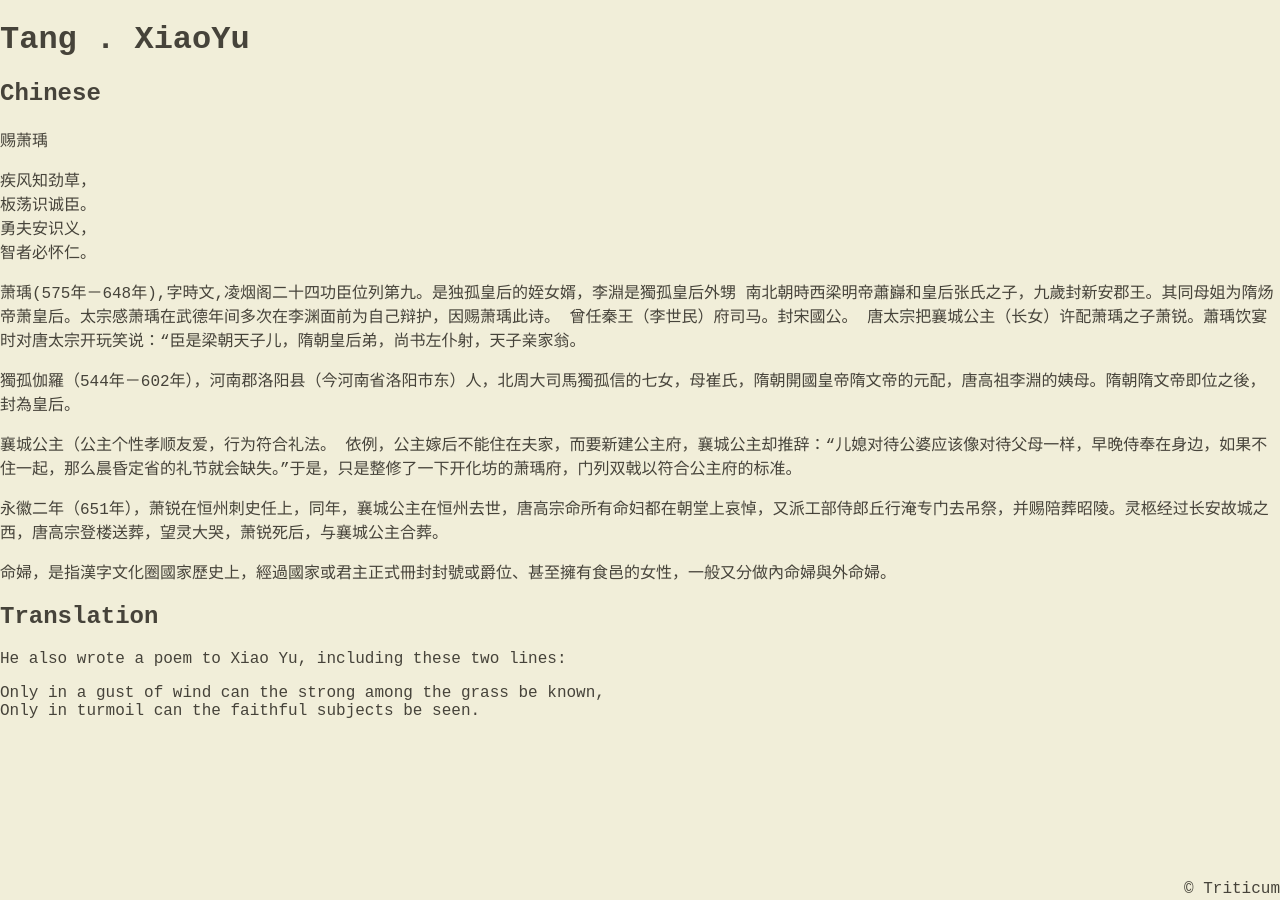
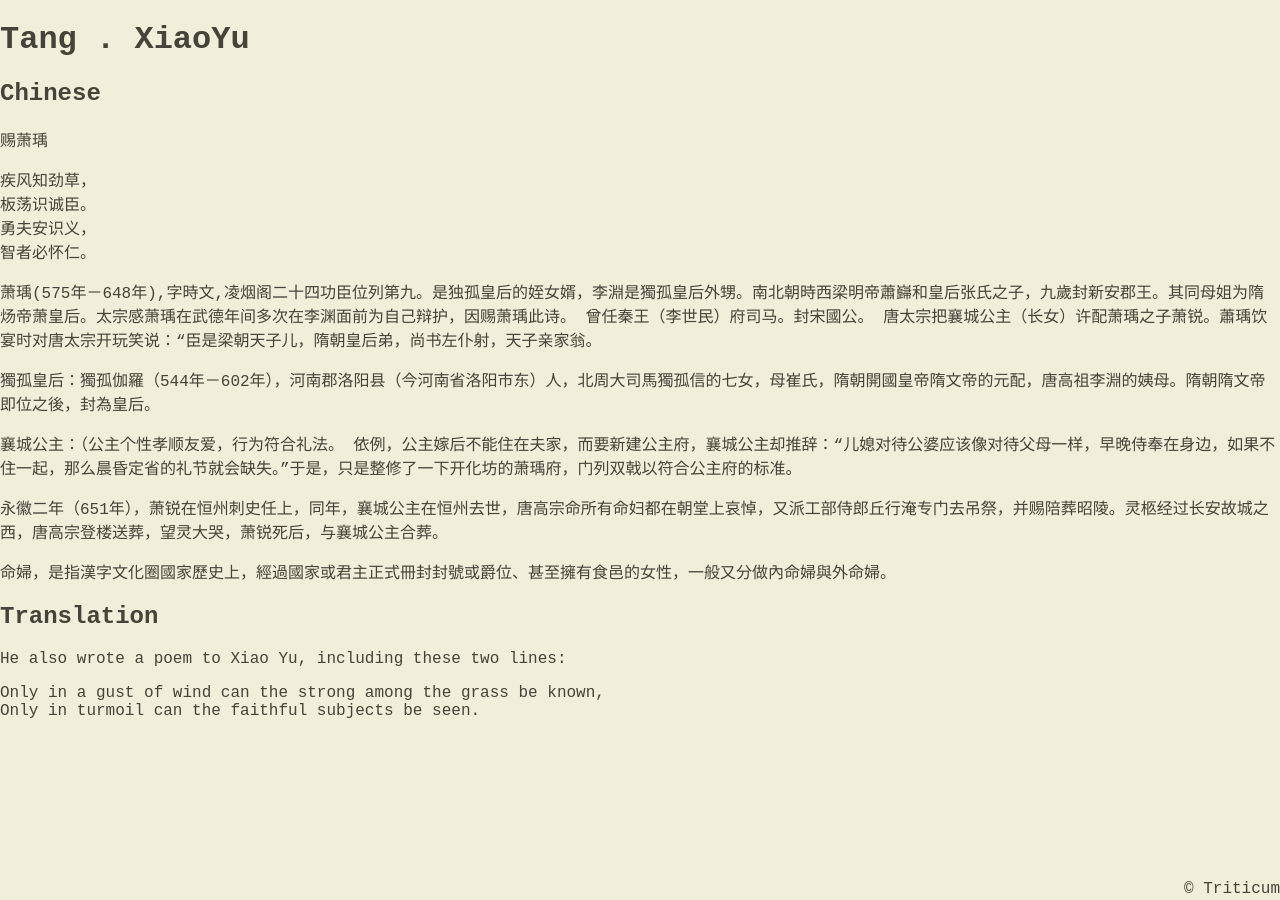
Before and after one commit to Triticum01/Triticum01.github.io, a Jekyll site: the page built from _posts/2022-02-22-Tang.XiaoYu.md, in a window 1280 px wide. Built offline with Jekyll 4.4.1, drawn with Linux system fonts in a browser that asks for light colours; nearby versions of some CDN libraries.

Commit message:
Update and rename 2022-02-22-Tang-XiaoYu.md to 2022-02-22-Tang.XiaoYu.md

```diff
--- a/_posts/2022-02-22-Tang-XiaoYu.md
+++ b/_posts/2022-02-22-Tang.XiaoYu.md
@@ -17,14 +17,14 @@ categories: jekyll update
 智者必怀仁。
 
 
-萧瑀(575年－648年),字時文,凌烟阁二十四功臣位列第九。是独孤皇后的姪女婿，李淵是獨孤皇后外甥  南北朝時西梁明帝蕭巋和皇后张氏之子，九歲封新安郡王。其同母姐为隋炀帝萧皇后。太宗感萧瑀在武德年间多次在李渊面前为自己辩护，因赐萧瑀此诗。 曾任秦王（李世民）府司马。封宋國公。
+萧瑀(575年－648年),字時文,凌烟阁二十四功臣位列第九。是独孤皇后的姪女婿，李淵是獨孤皇后外甥。南北朝時西梁明帝蕭巋和皇后张氏之子，九歲封新安郡王。其同母姐为隋炀帝萧皇后。太宗感萧瑀在武德年间多次在李渊面前为自己辩护，因赐萧瑀此诗。 曾任秦王（李世民）府司马。封宋國公。
 唐太宗把`襄城公主`（长女）许配萧瑀之子萧锐。蕭瑀饮宴时对唐太宗开玩笑说：“臣是梁朝天子儿，隋朝皇后弟，尚书左仆射，天子亲家翁。
 
 
-獨孤伽羅（544年－602年），河南郡洛阳县（今河南省洛阳市东）人，北周大司馬獨孤信的七女，母崔氏，隋朝開國皇帝隋文帝的元配，唐高祖李淵的姨母。隋朝隋文帝即位之後，封為皇后。
+獨孤皇后：獨孤伽羅（544年－602年），河南郡洛阳县（今河南省洛阳市东）人，北周大司馬獨孤信的七女，母崔氏，隋朝開國皇帝隋文帝的元配，唐高祖李淵的姨母。隋朝隋文帝即位之後，封為皇后。
 
 
-`襄城公主`（公主个性孝顺友爱，行为符合礼法。 依例，公主嫁后不能住在夫家，而要新建公主府，襄城公主却推辞：“儿媳对待公婆应该像对待父母一样，早晚侍奉在身边，如果不住一起，那么晨昏定省的礼节就会缺失。”于是，只是整修了一下开化坊的萧瑀府，门列双戟以符合公主府的标准。
+`襄城公主`：（公主个性孝顺友爱，行为符合礼法。 依例，公主嫁后不能住在夫家，而要新建公主府，襄城公主却推辞：“儿媳对待公婆应该像对待父母一样，早晚侍奉在身边，如果不住一起，那么晨昏定省的礼节就会缺失。”于是，只是整修了一下开化坊的萧瑀府，门列双戟以符合公主府的标准。
 
 永徽二年（651年），萧锐在恒州刺史任上，同年，襄城公主在恒州去世，唐高宗命所有`命妇`都在朝堂上哀悼，又派工部侍郎丘行淹专门去吊祭，并赐陪葬昭陵。灵柩经过长安故城之西，唐高宗登楼送葬，望灵大哭，萧锐死后，与襄城公主合葬。
 
```
